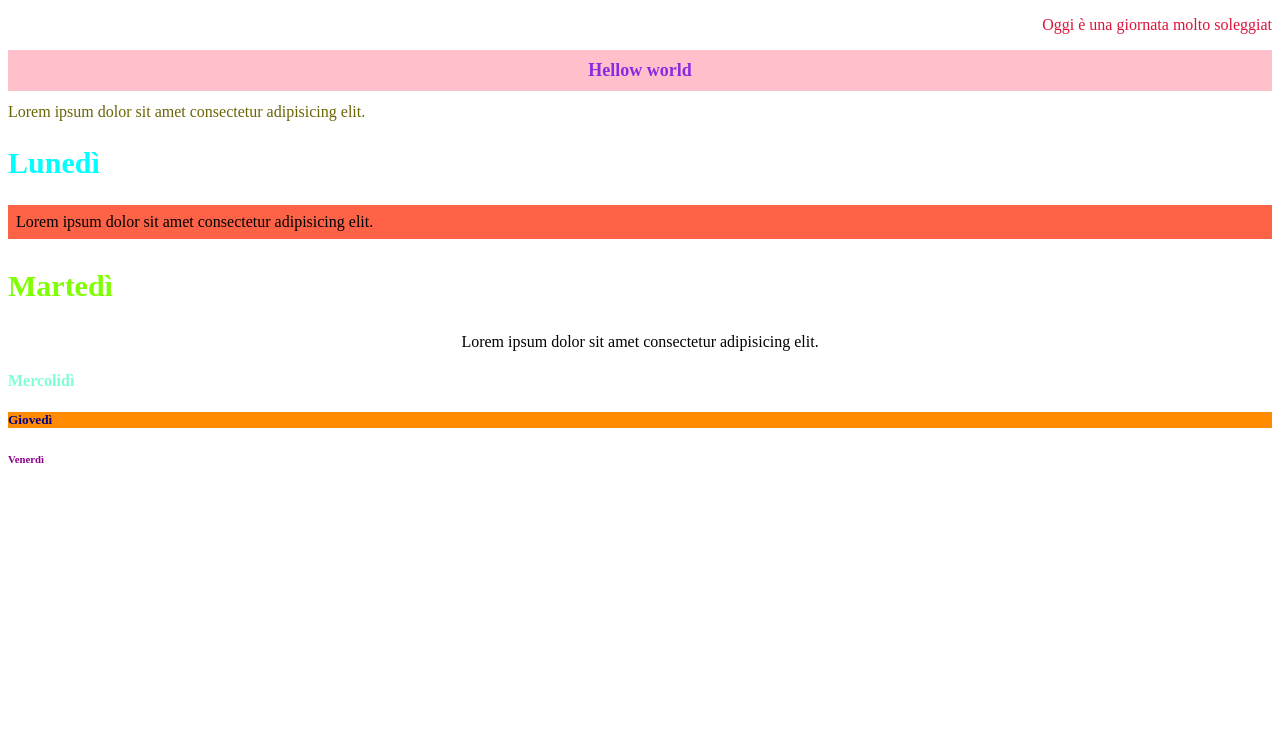
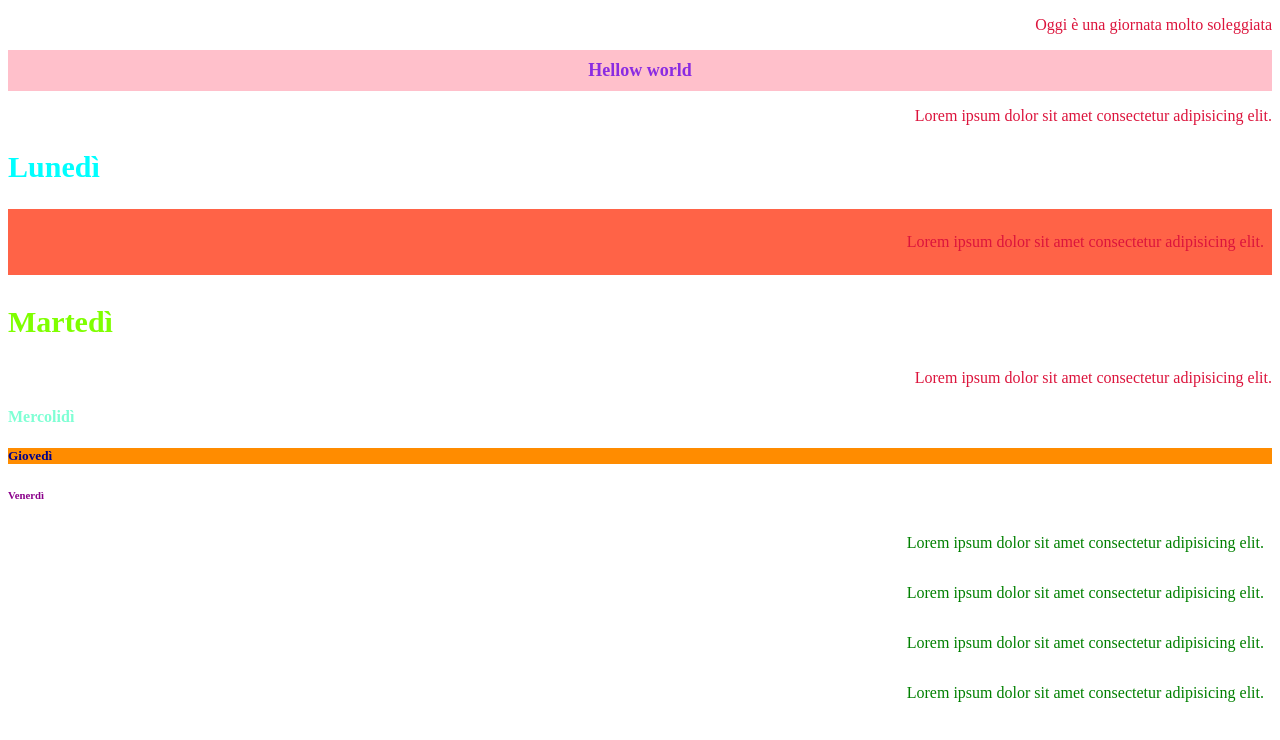
Before and after one commit to Ara1234-06/Css-exercise, a plain HTML site: page index.html in a window 1280 px wide. Drawn offline with Linux system fonts and the light colour scheme.

Commit message:
exercise-added

```diff
--- a/index.html
+++ b/index.html
@@ -8,22 +8,22 @@
 </head>
 <body>
     <p>
-        Oggi è una giornata molto soleggiat
+        Oggi è una giornata molto soleggiata
     </p>
 
 <h1 class="title">Hellow world</h1>
 
-<div class="div1">Lorem ipsum dolor sit amet consectetur adipisicing elit. </div>
+<div class="div1"><p class="name">Lorem ipsum dolor sit amet consectetur adipisicing elit.</p> </div>
 
 <h2 class="secondary-title">Lunedì</h2>
 
 <div class="div2">
-    Lorem ipsum dolor sit amet consectetur adipisicing elit.
+   <p class="name"> Lorem ipsum dolor sit amet consectetur adipisicing elit.</p>
 </div>
 
 <h3 class="third_title">Martedì</h3>
 
- <div class="div3">Lorem ipsum dolor sit amet consectetur adipisicing elit. </div>
+ <div class="div3"><p class="name">Lorem ipsum dolor sit amet consectetur adipisicing elit.</p> </div>
 
 <h4>Mercolidì</h4>
 
@@ -31,6 +31,23 @@
 
 <h6>Venerdì</h6>
 
+<div class="container">
+    <p>Lorem ipsum dolor sit amet consectetur adipisicing elit.</p>
+</div>
+
+<div class="container">
+    <p>
+Lorem ipsum dolor sit amet consectetur adipisicing elit.
+    </p>
+</div>
+<div class="container">
+    <p>
+Lorem ipsum dolor sit amet consectetur adipisicing elit.
+    </p>
+</div>
+<div class="container">
+    <p>Lorem ipsum dolor sit amet consectetur adipisicing elit.</p>
+</div>
 
 </body>
 </html>
--- a/style.css
+++ b/style.css
@@ -54,3 +54,8 @@ padding: 8px
 text-align: center;
 font-size: 16px;
 }
+
+.container * {
+padding: 8px;
+color: green;
+}
```
